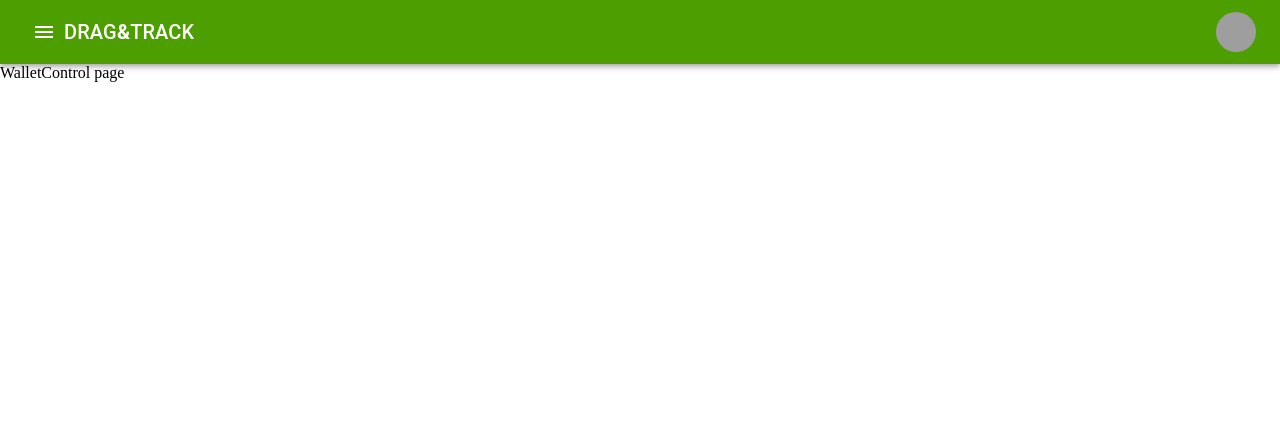
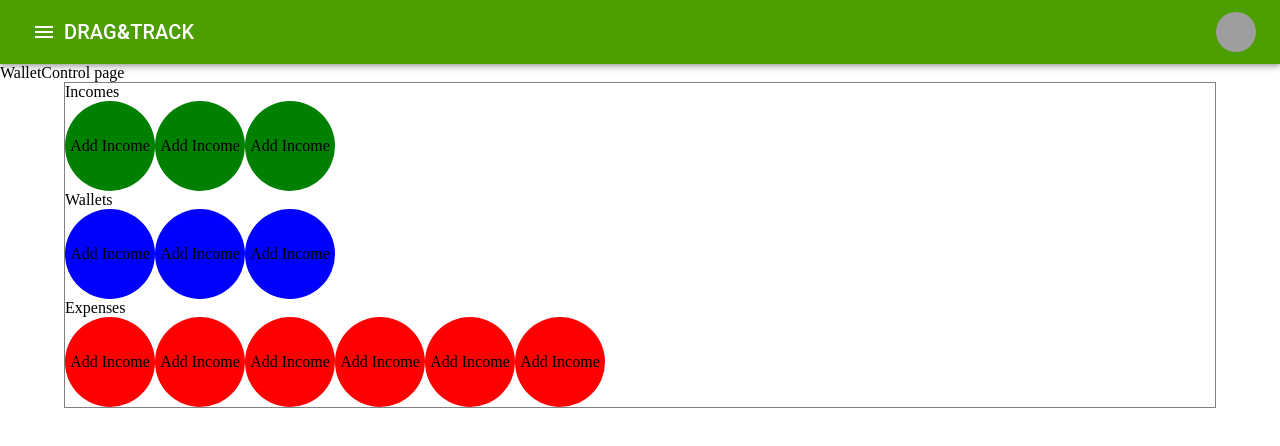
Before and after one commit to szabadimiklos/dragntrack, a React (Create React App) app: page /walletcontrol in a window 1280 px wide. Shown: the top 446 px of the page. Built offline with nearby package versions, Linux system fonts and the light colour scheme; grey boxes are pictures that could not be loaded.

Commit message:
Created basic circles, no dnd

```diff
--- a/src/components/SideNavigation.jsx
+++ b/src/components/SideNavigation.jsx
@@ -44,7 +44,7 @@ const Navigation = () => {
 				</IconButton>
 			</Box>
 
-			<Box sx={{ width: '100%', width: 300, bgcolor: 'background.paper' }}>
+			<Box sx={{ width: '100%', width: 250, bgcolor: 'background.paper' }}>
 				<nav aria-label="main menu">
 					<List subheader={
 						<ListSubheader component="div" id="main-menu">
--- a/src/components/UserMenu.jsx
+++ b/src/components/UserMenu.jsx
@@ -20,7 +20,7 @@ const userMenuList = [
 	{
 		title: 'Wallet Control',
 		icon: <AddCircleOutlineOutlinedIcon />,
-		to: '/overview'
+		to: '/walletcontrol'
 	},
 	{
 		title: 'Overview',
--- /dev/null
+++ b/src/components/WalletControlCircle.jsx
@@ -0,0 +1,41 @@
+import styled from '@emotion/styled'
+
+const Circle = styled.div`
+	border-radius: 50%;
+	width: 90px;
+	height: 90px;
+	display: inline-flex;
+	justify-content: center;
+	align-items: center;
+	cursor: grab;
+
+	background-color:
+		${props => {
+			switch (props.type) {
+				case 'income':
+					return 'green'
+					break;
+				case 'wallet':
+					return 'blue'
+					break;
+				case 'expense':
+					return 'red'
+					break;
+				default:
+					return 'gray'
+					break;
+			}
+		}};
+`
+
+const WalletControlCircle = ({ type }) => {
+	return (
+		<>
+			<Circle type={type}>
+				Add Income
+			</Circle>
+		</>
+	)
+}
+
+export default WalletControlCircle;
--- /dev/null
+++ b/src/components/WalletControlCore.jsx
@@ -0,0 +1,34 @@
+import { Box } from "@mui/material"
+import WalletControlCircle from "./WalletControlCircle";
+
+const WalletControlCore = () => {
+	return (
+		<>
+			<Box sx={{ border: '1px solid grey' }}>
+				<Box>
+					<div>Incomes</div>
+					<WalletControlCircle type="income"/>
+					<WalletControlCircle type="income"/>
+					<WalletControlCircle type="income"/>
+				</Box>
+				<Box>
+					<div>Wallets</div>
+					<WalletControlCircle type="wallet"/>
+					<WalletControlCircle type="wallet"/>
+					<WalletControlCircle type="wallet"/>
+				</Box>
+				<Box>
+					<div>Expenses</div>
+					<WalletControlCircle type="expense"/>
+					<WalletControlCircle type="expense"/>
+					<WalletControlCircle type="expense"/>
+					<WalletControlCircle type="expense"/>
+					<WalletControlCircle type="expense"/>
+					<WalletControlCircle type="expense"/>
+				</Box>
+			</Box>
+		</>
+	)
+}
+
+export default WalletControlCore;
--- a/src/pages/Home.jsx
+++ b/src/pages/Home.jsx
@@ -16,21 +16,29 @@ import {
 	Fade,
 	Grid,
 	IconButton,
+	List,
+	ListItem,
+	ListItemButton,
 	ListItemIcon,
 	ListItemText,
 	Menu,
 	MenuItem,
-	Paper,
 	Toolbar,
 	Typography,
 	Zoom,
 } from "@mui/material"
 
+import { grey } from '@mui/material/colors'
+
 import HomeOutlinedIcon from '@mui/icons-material/HomeOutlined'
 import ContactlessOutlinedIcon from '@mui/icons-material/ContactlessOutlined'
 import MenuIcon from '@mui/icons-material/Menu'
+import AlternateEmailOutlinedIcon from '@mui/icons-material/AlternateEmailOutlined';
+import CallOutlinedIcon from '@mui/icons-material/CallOutlined';
+
 
 import goalimage from '../assets/images/tesla.jpg'
+
 
 const mainMenuList = [
 	{
@@ -406,8 +414,8 @@ const Home = () => {
 			</Box>
 
 			<Box>
-				<Container fixed>
-					<Box mt={15}>
+				<Box py={10}>
+					<Container fixed>
 						<Grid container spacing={4} alignItems="center">
 							<Grid item md={5}>
 								<Typography variant="h3" gutterBottom>
@@ -421,9 +429,11 @@ const Home = () => {
 								<Chart type="area" width={'100%'} height={'100%'} style={{ minHeight: '350px' }} options={demochart.options} series={demochart.series} />
 							</Grid>
 						</Grid>
-					</Box>
+					</Container>
+				</Box>
 
-					<Box mt={15}>
+				<Box py={10} sx={{ bgcolor: grey[50] }}>
+					<Container fixed>
 						<Grid container spacing={4} alignItems="center">
 							<Grid item md={7}>
 								<Chart type="bar" width={'100%'} height={'100%'} style={{ minHeight: '350px' }} options={demochart2.options} series={demochart2.series} />
@@ -437,9 +447,11 @@ const Home = () => {
 								</Typography>
 							</Grid>
 						</Grid>
-					</Box>
+					</Container>
+				</Box>
 
-					<Box mt={15} mb={15}>
+				<Box py={10}>
+					<Container fixed>
 						<Grid container spacing={4} alignItems="center">
 							<Grid item md={7}>
 								<Typography variant="h3" gutterBottom>
@@ -474,7 +486,69 @@ const Home = () => {
 								</Card>
 							</Grid>
 						</Grid>
-					</Box>
+					</Container>
+				</Box>
+
+				<Box py={10} sx={{ bgcolor: grey[50] }}>
+					<Container fixed>
+						<Grid container spacing={4} alignItems="center">
+							<Grid item md={12}>
+								<Typography variant="h3" gutterBottom>
+									About Us
+								</Typography>
+								<Typography variant="h5">
+									We are a group of determined developers who aim to deliver high quality, useful, interactive and easy-to-use applications, and constantly expanding our knowledge in the process
+								</Typography>
+							</Grid>
+						</Grid>
+					</Container>
+				</Box>
+			</Box>
+
+			<Divider/>
+
+			<Box py={10} sx={{ bgcolor: grey[100] }}>
+				<Container fixed>
+					<Grid container spacing={4} alignItems="center">
+						<Grid item md={5}>
+							<Typography variant="h3">
+								Drag&Track
+							</Typography>
+							<Typography variant="body2">
+								V0.1 beta
+							</Typography>
+						</Grid>
+						<Grid item md={4}>
+							<Typography variant="h5" gutterBottom>Contact Us</Typography>
+
+							<Button variant="outlined" fullWidth startIcon={<AlternateEmailOutlinedIcon />} sx={{ mb: 1}}>
+								info@dragntrack.com
+							</Button>
+
+							<Button variant="outlined" fullWidth startIcon={<CallOutlinedIcon />}>
+								+36 1 456 7890
+							</Button>
+						</Grid>
+						<Grid item md={3}>
+							<List>
+								<ListItem disablePadding>
+									<ListItemButton>
+										<ListItemText primary="About"/>
+									</ListItemButton>
+								</ListItem>
+								<ListItem disablePadding>
+									<ListItemButton>
+										<ListItemText primary="Terms of Use"/>
+									</ListItemButton>
+								</ListItem>
+								<ListItem disablePadding>
+									<ListItemButton>
+										<ListItemText primary="Privacy Policy"/>
+									</ListItemButton>
+								</ListItem>
+							</List>
+						</Grid>
+					</Grid>
 				</Container>
 			</Box>
 		</>
--- a/src/pages/WalletControl.jsx
+++ b/src/pages/WalletControl.jsx
@@ -1,5 +1,7 @@
 import TopNavigation from '../components/TopNavigation'
 import SideNavigation from '../components/SideNavigation'
+import WalletControlCore from '../components/WalletControlCore'
+import { Box, Container } from '@mui/material'
 
 const WalletControl = () => {
 	return (
@@ -7,6 +9,11 @@ const WalletControl = () => {
 			<TopNavigation />
 			<SideNavigation />
 			<div>WalletControl page</div>
+
+
+			<Container fixed>
+				<WalletControlCore />
+			</Container>
 		</>
 	)
 }
```
